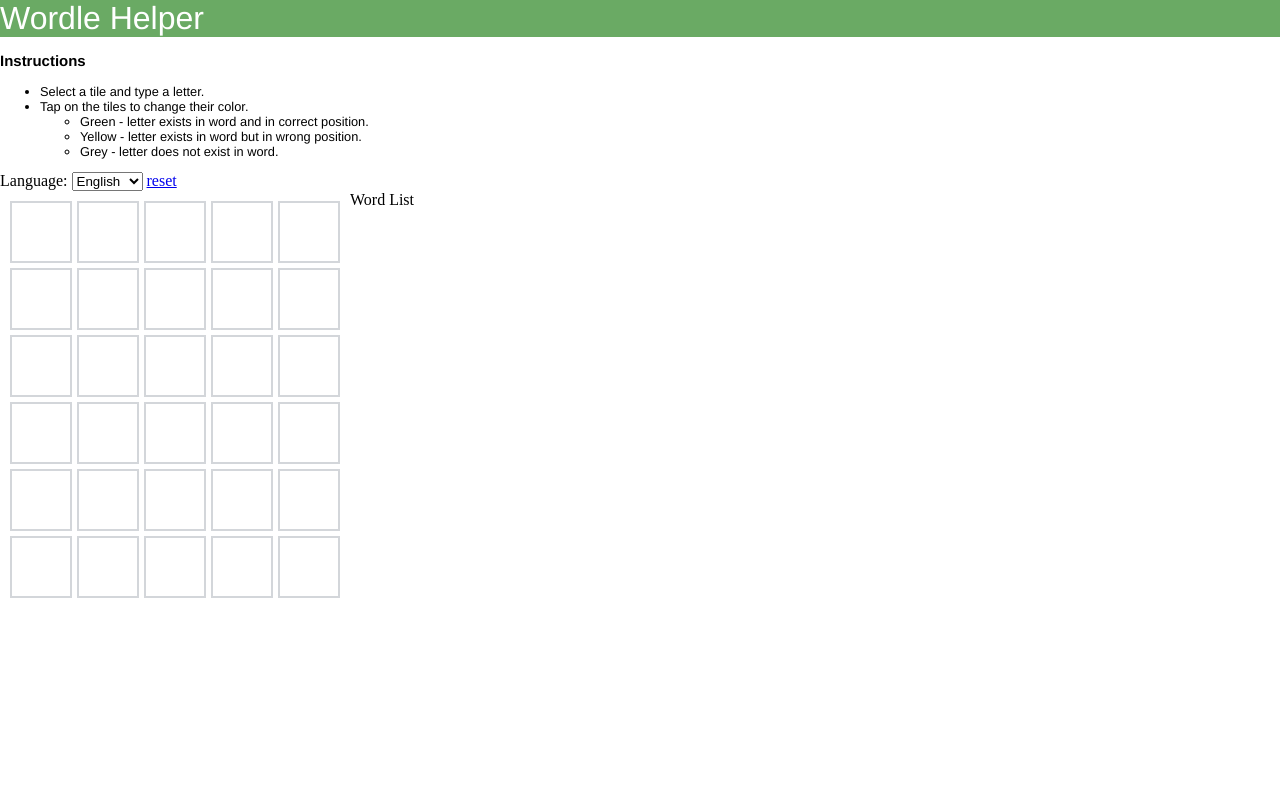
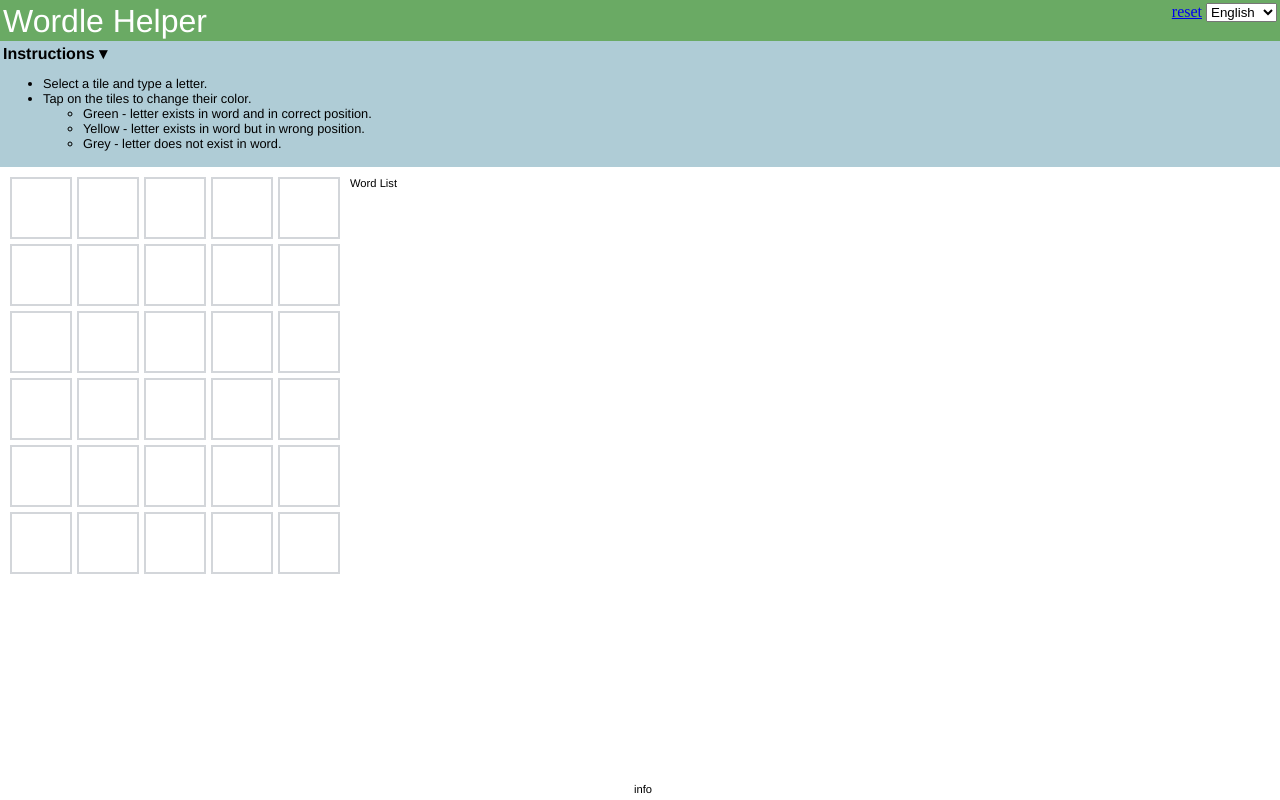
Before and after one commit to xifxor/wordlehelper, a plain HTML site: page public/index.html in a window 1280 px wide. Drawn offline with nearby package versions, Linux system fonts and the light colour scheme.

Commit message:
visual improvments

```diff
--- a/public/css/basic.css
+++ b/public/css/basic.css
@@ -26,49 +26,86 @@
         padding: 0;
         /* Prevent scrollbar appearing on page transition */
         overflow-y: hidden;
+
       }
 
 
-    #header{
+    #header {
       background-color: #6aaa64;
-      color:white;
+
+      padding:3px;
+      height:2.2rem;
+
+    }
+
+    #title{
       font-family: 'Clear Sans', 'Helvetica Neue', Arial, sans-serif;
       font-size: 2.0rem;
+      color:white;
+      float:left;
+      display: inline-block;
     }
 
-    .instructions {
+    #languageselectcontainer {
+      float:right;
+      display: inline-block;
+
+
+    }
+
+    #instructioncontainer {
       font-family: 'Clear Sans', 'Helvetica Neue', Arial, sans-serif;
       font-size: 0.8rem;
+      background-color: rgb(175, 204, 214);
+      padding:3px;
     }
 
-    .container {
+    #instructionstitle{
+      font-size: 1rem;
+      font-weight:bold;
+    }
+
+
+
+
+    .contentcontainer {
       display:inline-block;
-    }
-    .content {
-      float:left;
-      margin-right:10px;
+      height:400px;
+
+      /*border:solid 1px green;*/
     }
 
     #gridcontainer {
-      display: grid;
-      grid: repeat(6, 62px) / auto-flow 62px;
-      grid-gap: 5px;
-      margin-top:10px;
+      float:left;
+      /*border:solid 1px red;*/
       margin-left:10px;
-
-      font-family: 'Clear Sans', 'Helvetica Neue', Arial, sans-serif;
 
     }
 
 
-    #wordcontainer{
-      padding:10px;
-      height:400px;
-      width:400px;
-      overflow-y: scroll;
+    #grid {
+      display: grid;
+      grid: repeat(6, 62px) / auto-flow 62px;
+      grid-gap: 5px;
+
+      font-family: 'Clear Sans', 'Helvetica Neue', Arial, sans-serif;
+    }
+
+
+    #wordlistcontainer {
+      float:left;
+      /*border:solid 1px blue;*/
+      width:160px;
+      margin-left:10px;
+      font-family: 'Clear Sans', 'Helvetica Neue', Arial, sans-serif;
+      font-size: 0.7rem;
 
     }
 
+    #wordlist {
+      overflow-y: scroll;
+      height:400px;
+    }
 
 
     .tile {
@@ -136,7 +173,28 @@
       font-family: 'Clear Sans', 'Helvetica Neue', Arial, sans-serif;
       font-size: 0.8rem;
       color: #fca503;
-      margin-left: 10px;
-      margin-top:10px;
-      margin-left:10px;
+      padding:5px;
     }
+
+
+
+    #footer{
+      position: fixed;
+      left: 0;
+      bottom: 0;
+      width: 100%;
+      color: white;
+      text-align: center;
+      padding:3px;
+    }
+
+    #footer a{
+      text-decoration:none;
+      font-family: 'Clear Sans', 'Helvetica Neue', Arial, sans-serif;
+      font-size: 0.7rem;
+      color:black;
+    }
+
+    #footer a:hover{
+      text-decoration:underline;
+    }
--- a/public/index.html
+++ b/public/index.html
@@ -13,9 +13,22 @@
 
   <body>
 
-    <div id="header">Wordle Helper</div>
-    <div class="instructions">
-      <h3>Instructions</h3>
+    <div id="header">
+      <div id="title">Wordle Helper</div>
+      <div id="languageselectcontainer">
+        <a href="#" id="resetLink">reset</a>
+        <select id="languageselect">
+          <option value="english">English</option>
+          <option value="spanish">Spanish</option>
+        </select>
+
+
+      </div>
+
+    </div>
+    <div id="instructioncontainer">
+      <div id="instructionstitle">Instructions ▾</div>
+      <div id="instructions">
         <ul>
           <li>Select a tile and type a letter.</li>
           <li>Tap on the tiles to change their color.</li>
@@ -26,27 +39,32 @@
             </ul>
         </ul>
       </div>
-    <div id="languagecontainer">
-
-      Language:
-      <select id="languageselect">
-        <option value="english">English</option>
-        <option value="spanish">Spanish</option>
-      </select>
-      <a href="#" id="resetLink">reset</a>
-
     </div>
 
+    <div id="problems"></div>
 
 
-    <div class="content" id="gridcontainer"></div>
+    <div class="contentcontainer">
+
+      <div id="gridcontainer">
+        <div id="grid"></div>
+      </div>
 
       <div id="wordlistcontainer">
         <div id="status">Word List</div>
         <div id="wordlist"></div>
       </div>
 
-    <div id="problems"></div>
+    </div>
 
+
+        <br><br><br>
+
+
+
+
+    <div id="footer">
+      <a href="https://droobilicious.isnow.online/2022/02/wordle-helper.html" target="_blank">info</a>
+    </div>
   </body>
 </html>
--- a/public/script/wordlehelper.js
+++ b/public/script/wordlehelper.js
@@ -39,6 +39,7 @@
 
 
 
+
     //create tiles
     // css grid appears to populate vertically.
     //If that's different per browser then this will break)
@@ -48,7 +49,7 @@
         $("<input>", {"id": "tile-" + row + "-" + col,
                       "class": "tile tile_empty",
                       "maxlength" : 1
-                    }).appendTo('#gridcontainer');
+                    }).appendTo('#grid');
 
       }
 
@@ -125,6 +126,10 @@
 
     });
 
+    //toggle instructions
+    $('#instructionstitle').click(function(){
+      $("#instructions").toggle("slow");
+    });
 
 
     //keystrokes on tiles
@@ -471,7 +476,7 @@
 
 
       //Display results
-      $("#status").html( "List of " + arrFilteredWords.length + " potential words:"  );
+      $("#status").html( "Found " + arrFilteredWords.length + " words:"  );
       $("#wordlist").html( arrFilteredWords.join("<br>") );
       $("#problems").html( errorText );
     }
```
Lines whose indentation alone changed are shown as unchanged.
